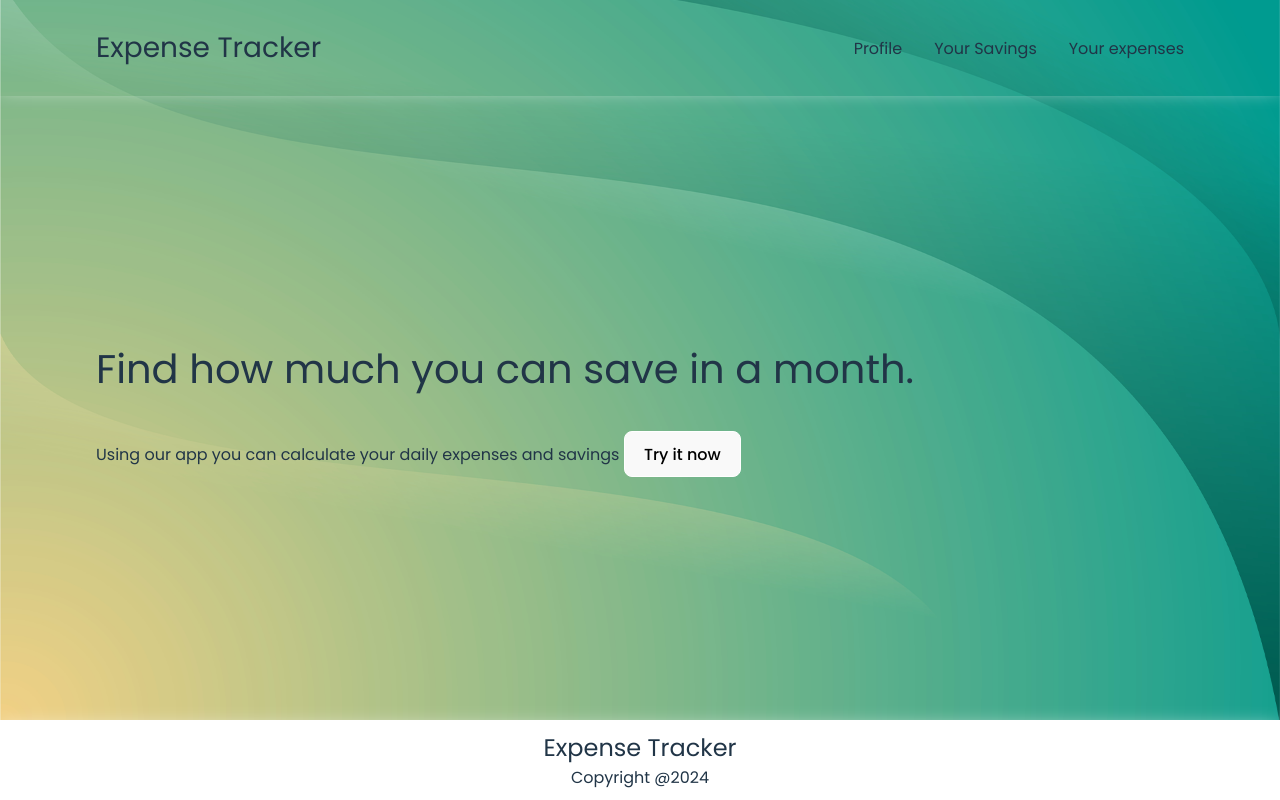
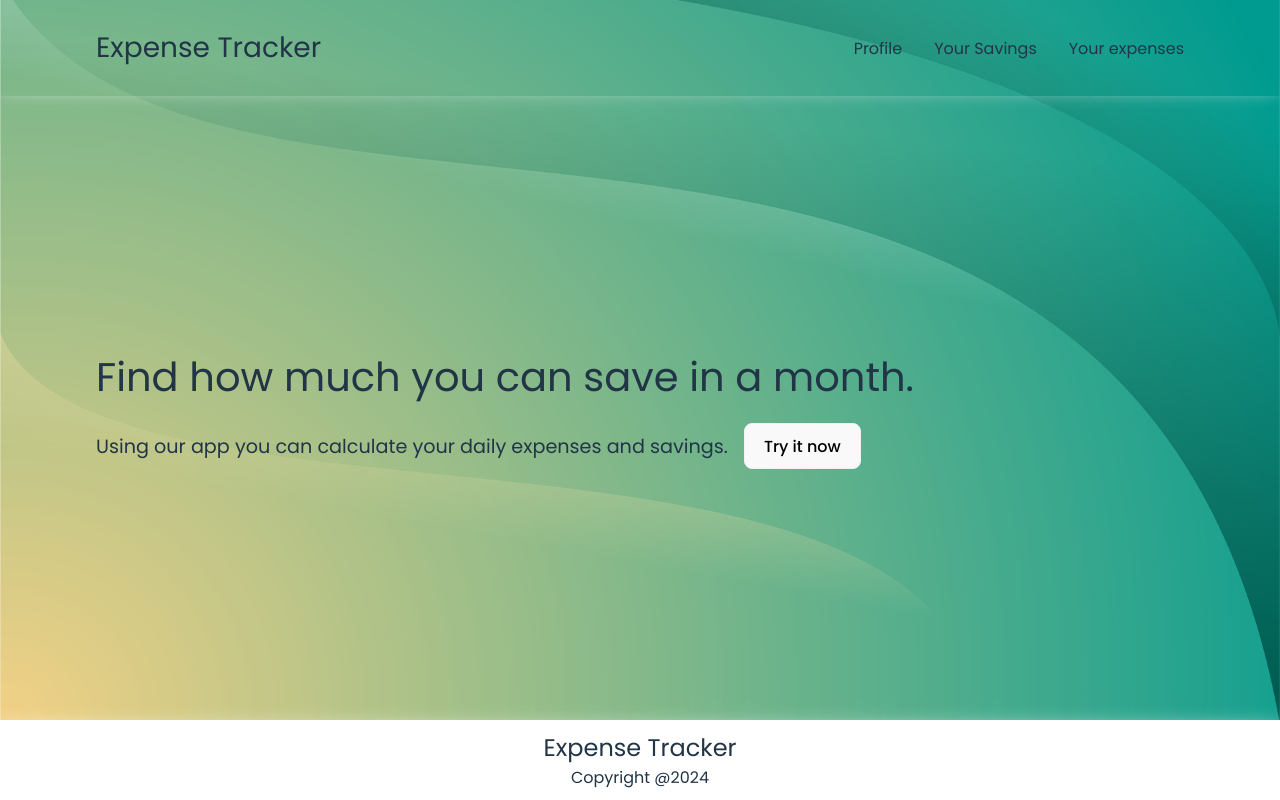
Before and after one commit to saladinhodzic/Expense-Tracker, a React (Vite) app: page / in a window 1280 px wide. Built offline with nearby package versions, Linux system fonts and the light colour scheme.

Commit message:
Almost finishing landing page

```diff
--- a/src/index.css
+++ b/src/index.css
@@ -40,7 +40,7 @@ h2 {
 
 button {
   border-radius: 8px;
-  border: 1px solid #fff;
+  border: 1px solid #f1f1f1;
   padding: 0.6em 1.2em;
   font-size: 1em;
   font-weight: 500;
--- a/src/pages/LandingPage/LandingPage.css
+++ b/src/pages/LandingPage/LandingPage.css
@@ -11,9 +11,19 @@
   display: flex;
   flex-direction: column;
   justify-content: center;
-  gap: 2em;
+  gap: 1em;
 }
 
 .landing-page-title {
   font-size: 2.5em;
 }
+
+.landing-page-text {
+  display: flex;
+  align-items: center;
+  gap: 1em;
+}
+
+.landing-page-text > p {
+  font-size: 1.2em;
+}
--- a/src/pages/LandingPage/LandingPage.jsx
+++ b/src/pages/LandingPage/LandingPage.jsx
@@ -6,10 +6,12 @@ export default function LandingPage() {
         <h1 className="landing-page-title">
           Find how much you can save in a month.
         </h1>
-        <p>
-          Using our app you can calculate your daily expenses and savings{" "}
+        <span className="landing-page-text">
+          <p>
+            Using our app you can calculate your daily expenses and savings.
+          </p>
           <button>Try it now</button>
-        </p>
+        </span>
       </div>
     </div>
   );
```
